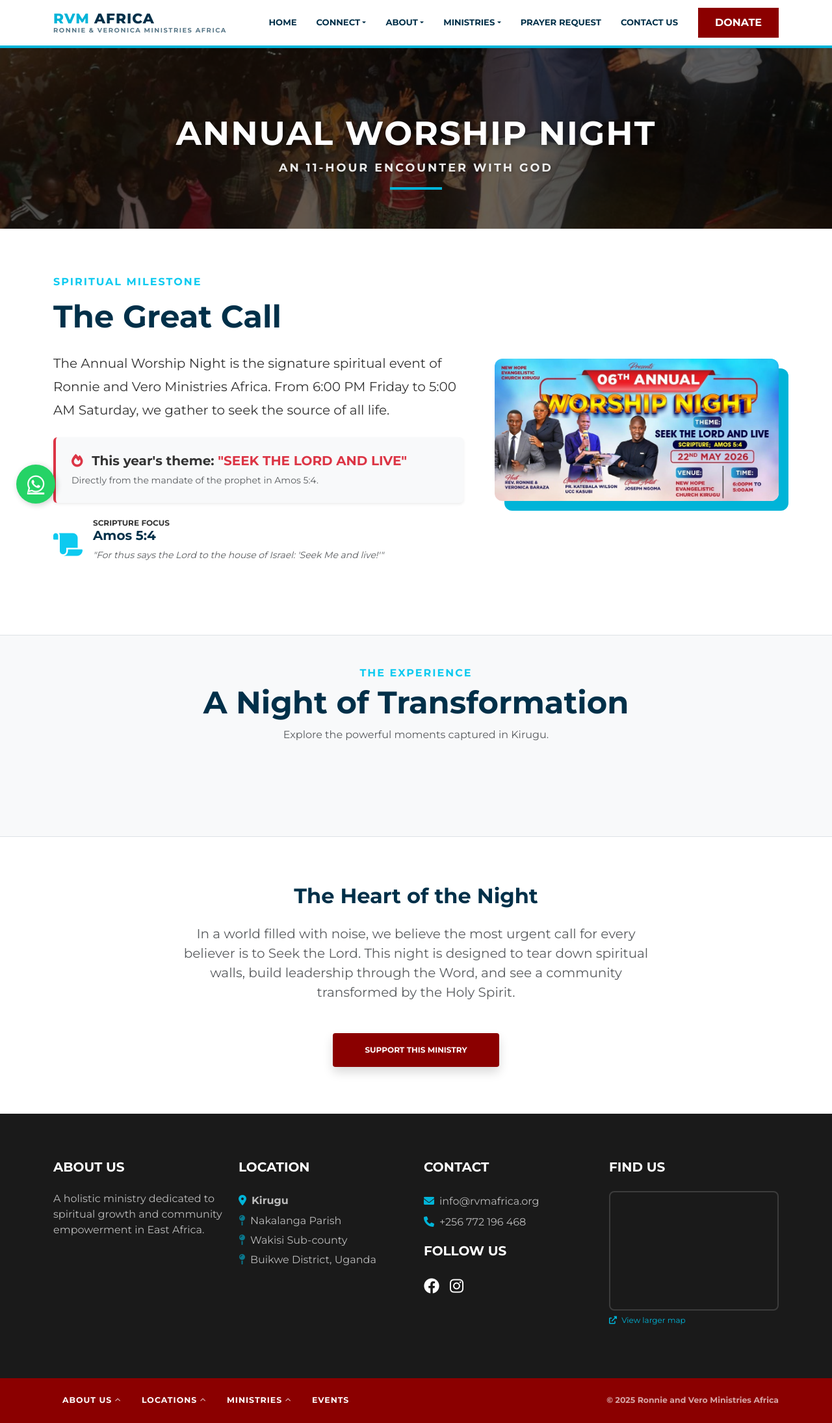
After one commit to Makobi5/rvm-africa-site, a Django app: template templates/ministries/annual_worship_night.html in a window 1280 px wide. The commit adds this page. Shown: the whole page at 65% size. Run offline with Django 5.2, Linux system fonts and the light colour scheme; the template is opened without the code that fills it, so the values that code supplies are empty; grey boxes are pictures that could not be loaded.

Commit message:
created the worship night page and made a few sections on the page, moore to follow

```diff
--- a/core/admin.py
+++ b/core/admin.py
@@ -1,6 +1,6 @@
 from django.contrib import admin
 from .models import Category, Ministry, Event,WeeklyProgram
-from .models import HeroSlide,Leader,PageHeader
+from .models import HeroSlide,Leader,PageHeader,MinistryHighlight
 
 admin.site.register(Category)
 admin.site.register(Ministry)
@@ -9,3 +9,4 @@ admin.site.register(HeroSlide)
 admin.site.register(WeeklyProgram)
 admin.site.register(Leader)
 admin.site.register(PageHeader)
+admin.site.register(MinistryHighlight)
--- a/core/urls.py
+++ b/core/urls.py
@@ -11,4 +11,5 @@ urlpatterns = [
     path('founders/', views.founders_bio, name='founders'),
     path('faith/', views.faith_statement, name='faith'),
     path('church-kirugu/', views.church_detail, name='church_detail'),
+    path('annual-worship-night/', views.worship_night, name='worship_night'),
 ]
--- /dev/null
+++ b/templates/ministries/annual_worship_night.html
@@ -0,0 +1,186 @@
+{% extends 'base.html' %}
+{% load static %}
+
+{% block title %}Annual Worship Night | RVM Africa{% endblock %}
+
+{% block content %}
+<!-- 1. IMMERSIVE HERO HEADER -->
+<section class="inner-page-header" style="background-image: url('{% static 'images/worship2.jpg' %}');">
+    <div class="container">
+        <div class="animate-zoom text-center">
+            <h1 class="display-3 fw-bold text-white">ANNUAL WORSHIP NIGHT</h1>
+            <p class="text-white lead fw-bold text-uppercase" style="letter-spacing: 3px;">An 11-Hour Encounter with God</p>
+            <div class="mx-auto mt-3" style="width: 80px; height: 4px; background-color: var(--sky-blue);"></div>
+        </div>
+    </div>
+</section>
+
+<!-- 2. THE THEME & OVERVIEW -->
+<section class="py-5 bg-white">
+    <div class="container py-4">
+        <div class="row g-5 align-items-center">
+            <div class="col-lg-7">
+                <h6 class="text-info fw-bold text-uppercase mb-3" style="letter-spacing: 2px;">Spiritual Milestone</h6>
+                <h2 class="display-5 fw-bold mb-4" style="color: var(--navy-blue);">The Great Call</h2>
+                <p class="lead mb-4" style="line-height: 1.8;">
+                    The Annual Worship Night is the signature spiritual event of Ronnie and Vero Ministries Africa.
+                    From 6:00 PM Friday to 5:00 AM Saturday, we gather to seek the source of all life.
+                </p>
+
+                <div class="p-4 bg-light border-start border-4 border-danger rounded shadow-sm mb-4">
+                    <h5 class="fw-bold mb-2">
+                        <i class="fas fa-fire me-2 text-danger"></i> This year's theme:
+                        <span class="text-danger">"SEEK THE LORD AND LIVE"</span>
+                    </h5>
+                    <p class="small text-muted mb-0">Directly from the mandate of the prophet in Amos 5:4.</p>
+                </div>
+
+                <div class="mb-4 d-flex align-items-center gap-3">
+                    <div class="fs-1 text-info"><i class="fas fa-scroll"></i></div>
+                    <div>
+                        <h6 class="fw-bold mb-0 text-uppercase" style="font-size: 0.75rem;">Scripture Focus</h6>
+                        <h5 class="fw-bold" style="color: var(--navy-blue);">Amos 5:4</h5>
+                        <p class="small text-muted fst-italic">"For thus says the Lord to the house of Israel: 'Seek Me and live!'"</p>
+                    </div>
+                </div>
+            </div>
+
+            <div class="col-lg-5 text-center">
+                <div class="animate-zoom">
+                    <div class="founder-image-container" style="box-shadow: 15px 15px 0px var(--sky-blue);">
+                        <img src="{% static 'images/banner.jpg' %}" class="founder-image" alt="Worship Night Banner">
+                    </div>
+                </div>
+            </div>
+        </div>
+    </div>
+</section>
+
+<!-- 3. DYNAMIC ATMOSPHERE & HIGHLIGHTS -->
+<section class="py-5 bg-light border-top border-bottom overflow-hidden">
+    <div class="container">
+        <div class="text-center mb-5">
+            <h6 class="text-uppercase fw-bold text-info" style="letter-spacing: 2px;">The Experience</h6>
+            <h2 class="display-5 fw-bold" style="color: var(--navy-blue);">A Night of Transformation</h2>
+            <p class="text-muted">Explore the powerful moments captured in Kirugu.</p>
+        </div>
+
+        <!-- INCREASED WIDTH: Changed from 800px to 1150px -->
+        <div style="max-width: 1150px; margin: 0 auto; position: relative;" class="px-4">
+            <div class="swiper highlight-swiper pb-5">
+                <div class="swiper-wrapper">
+                    {% for highlight in highlights %}
+                    <div class="swiper-slide">
+                        <div class="highlight-premium-card">
+                            <img src="{{ highlight.image.url }}" class="highlight-bg" alt="{{ highlight.title }}">
+                            <div class="highlight-overlay"></div>
+                            <div class="highlight-content">
+                                <h3 class="fw-bold text-white mb-2">{{ highlight.title }}</h3>
+                                <p class="lead text-white-50 mb-3 highlight-summary" style="font-size: 1rem;">
+                                    {{ highlight.description|truncatewords:25 }}
+                                </p>
+                                <button type="button" class="btn btn-dim-red px-5 py-2 rounded-pill shadow" data-bs-toggle="modal" data-bs-target="#modal{{ highlight.id }}">
+                                    READ FULL STORY
+                                </button>
+                            </div>
+                        </div>
+                    </div>
+                    {% endfor %}
+                </div>
+
+                <!-- Swiper Navigation Arrows -->
+                <div class="swiper-button-next text-info"></div>
+                <div class="swiper-button-prev text-info"></div>
+
+                <!-- Pagination Dots -->
+                <div class="swiper-pagination mt-4"></div>
+            </div>
+        </div>
+    </div>
+</section>
+
+<!-- 4. PURPOSE & VISION -->
+<section class="py-5 bg-white">
+    <div class="container py-4 text-center">
+        <h2 class="fw-bold mb-4" style="color: var(--navy-blue);">The Heart of the Night</h2>
+        <div class="row">
+            <div class="col-lg-8 mx-auto">
+                <p class="lead text-muted">
+                    In a world filled with noise, we believe the most urgent call for every believer is to <strong>Seek the Lord</strong>.
+                    This night is designed to tear down spiritual walls, build leadership through the Word, and see a community transformed by the Holy Spirit.
+                </p>
+
+                <div class="mt-5">
+                    <a href="https://wa.me/256772196468?text=I%20want%20to%20partner%20with%20the%20Worship%20Night%20Ministry" class="btn btn-dim-red px-5 py-3 shadow">SUPPORT THIS MINISTRY</a>
+                </div>
+            </div>
+        </div>
+    </div>
+</section>
+
+<!-- MODALS SECTION -->
+{% for highlight in highlights %}
+<div class="modal fade" id="modal{{ highlight.id }}" tabindex="-1" aria-hidden="true">
+    <div class="modal-dialog modal-dialog-centered modal-lg">
+        <div class="modal-content border-0 overflow-hidden" style="border-radius: 20px;">
+            <div class="row g-0">
+                <div class="col-md-5">
+                    <img src="{{ highlight.image.url }}" class="img-fluid h-100" style="object-fit: cover; min-height: 400px;" alt="{{ highlight.title }}">
+                </div>
+                <div class="col-md-7">
+                    <div class="modal-body p-5">
+                        <button type="button" class="btn-close float-end" data-bs-dismiss="modal" aria-label="Close"></button>
+                        <h6 class="text-info fw-bold text-uppercase small mb-2">Ministry Highlight</h6>
+                        <h3 class="fw-bold mb-4" style="color: var(--navy-blue);">{{ highlight.title }}</h3>
+                        <p style="font-size: 1rem; line-height: 1.8; color: #555;">
+                            {{ highlight.description|linebreaks }}
+                        </p>
+                        <div class="mt-4">
+                            <button type="button" class="btn btn-outline-secondary px-4" data-bs-dismiss="modal">Close</button>
+                        </div>
+                    </div>
+                </div>
+            </div>
+        </div>
+    </div>
+</div>
+{% endfor %}
+
+<!-- Swiper Initialization Logic -->
+<script>
+    document.addEventListener('DOMContentLoaded', function() {
+        new Swiper('.highlight-swiper', {
+            slidesPerView: 1, // ALWAYS SHOW ONLY ONE
+            spaceBetween: 50,
+            loop: true,
+            autoplay: {
+                delay: 6000,
+                disableOnInteraction: false,
+            },
+            pagination: {
+                el: '.swiper-pagination',
+                clickable: true,
+            },
+            navigation: {
+                nextEl: '.swiper-button-next',
+                prevEl: '.swiper-button-prev',
+            },
+        });
+    });
+</script>
+
+<!-- Add this extra CSS specifically for the Navigation buttons -->
+<style>
+    .swiper-button-next, .swiper-button-prev {
+        background-color: white;
+        width: 45px;
+        height: 45px;
+        border-radius: 50%;
+        box-shadow: 0 5px 15px rgba(0,0,0,0.1);
+    }
+    .swiper-button-next:after, .swiper-button-prev:after {
+        font-size: 1.2rem;
+        font-weight: bold;
+    }
+</style>
+{% endblock %}
```
Also changed, not shown: core/models.py (+12 -0 lines), core/views.py (+13 -0 lines), static/css/style.css (+43 -0 lines), core/migrations/0011_ministryhighlight.py (added), static/images/Born_again.JPG (added), static/images/banner.jpg (added), static/images/guest_artist.JPG (added), static/images/sermon.JPG (added), static/images/worship.JPG (added), static/images/worship2.JPG (added).
